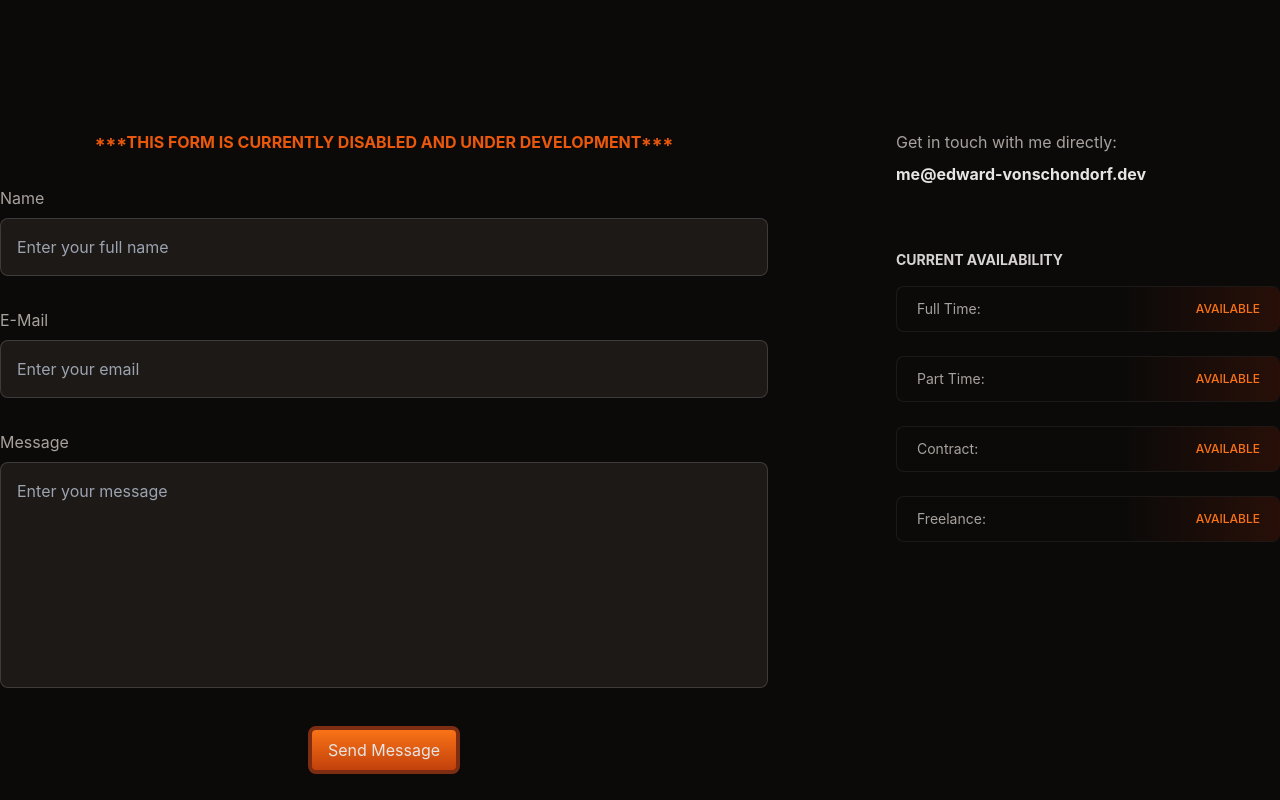
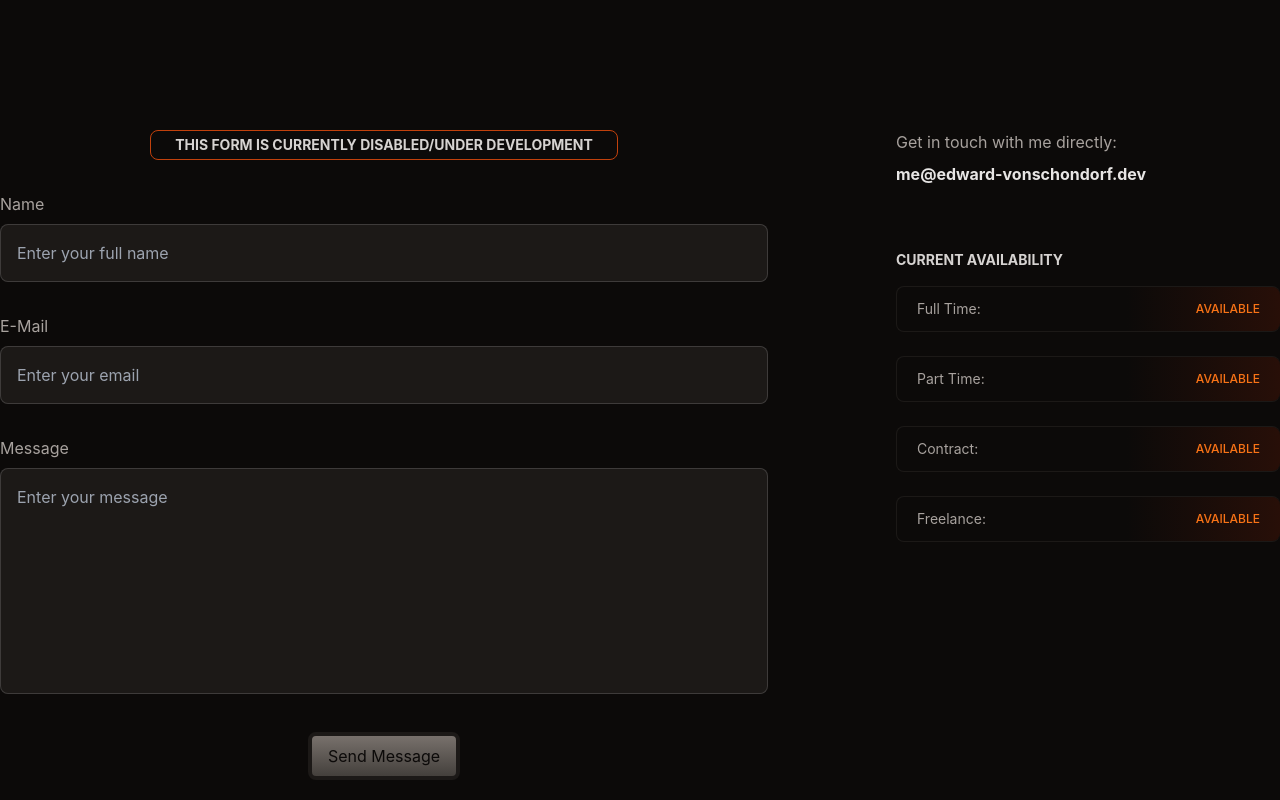
Before and after one commit to Torvec/myPortfolio, a React (Vite) app: page / in a window 1280 px wide. Shown: the part 8160-8960 px from the top of the page. Built offline with nearby package versions, Linux system fonts and the light colour scheme; a web font is replaced by a local one.

Commit message:
Add favicon, add  disabled styles to contact form

```diff
--- a/index.html
+++ b/index.html
@@ -2,7 +2,7 @@
 <html lang="en">
   <head>
     <meta charset="UTF-8" />
-    <!-- <link rel="icon" type="image/svg+xml" href="/vite.svg" /> -->
+    <link rel="icon" type="image/png" href="/nav/logo.png" />
     <meta name="viewport" content="width=device-width, initial-scale=1.0" />
     <link
       rel="stylesheet"
--- a/src/components/template/header/Logo.tsx
+++ b/src/components/template/header/Logo.tsx
@@ -6,7 +6,11 @@ export default function Logo() {
       }}
       className="relative z-50 size-8"
     >
-     <img src="nav/logo.png" alt="" className="m-auto size-full" />
+      <img
+        src="nav/logo.png"
+        alt=""
+        className="m-auto size-full transition-all duration-300 ease-in-out active:scale-75"
+      />
     </button>
   );
 }
--- a/src/data/commonData.ts
+++ b/src/data/commonData.ts
@@ -1,6 +1,6 @@
 export const socialLinksData = [
   {
-    href: "https://www.linkedin.com/in/edward-von/",
+    href: "https://www.linkedin.com/in/edward-vonschondorf/",
     logo: "about/linkedin_logo.png",
     label: "LinkedIn",
   },
--- a/src/sections/ContactMeSection.tsx
+++ b/src/sections/ContactMeSection.tsx
@@ -67,7 +67,7 @@ export default function ContactMeSection() {
     return (
       <button
         type="submit"
-        className="self-center rounded-lg border-4 border-orange-900 bg-gradient-to-t from-orange-700 to-orange-500 px-4 py-2 text-stone-200 transition-all duration-300 ease-in-out hover:scale-110 hover:border-orange-700 hover:bg-gradient-to-b"
+        className="self-center rounded-lg border-4 border-stone-900 bg-gradient-to-t from-stone-700 to-stone-500 px-4 py-2 text-stone-950"
         disabled
       >
         {text}
@@ -78,7 +78,9 @@ export default function ContactMeSection() {
   const ContactForm = () => {
     return (
       <form className="flex h-full flex-col justify-evenly gap-8 rounded-lg md:w-4/6">
-        <div className="text-orange-600 text-center font-bold uppercase">***This form is currently disabled and under development***</div>
+        <div className="mx-auto w-max rounded-lg border border-orange-700 px-6 py-1 text-center text-sm font-bold uppercase text-stone-300">
+          This form is currently disabled/under development
+        </div>
         <div>
           <FormLabel
             forText={fullNameInput.forText}
```
